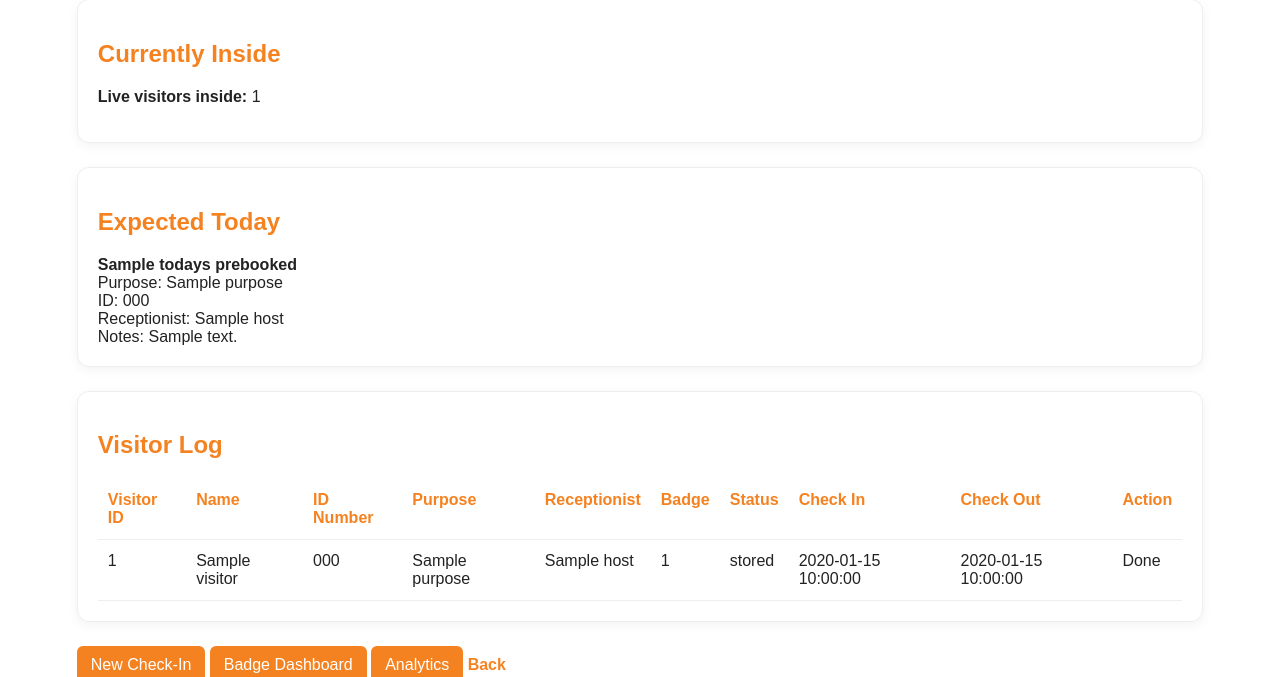
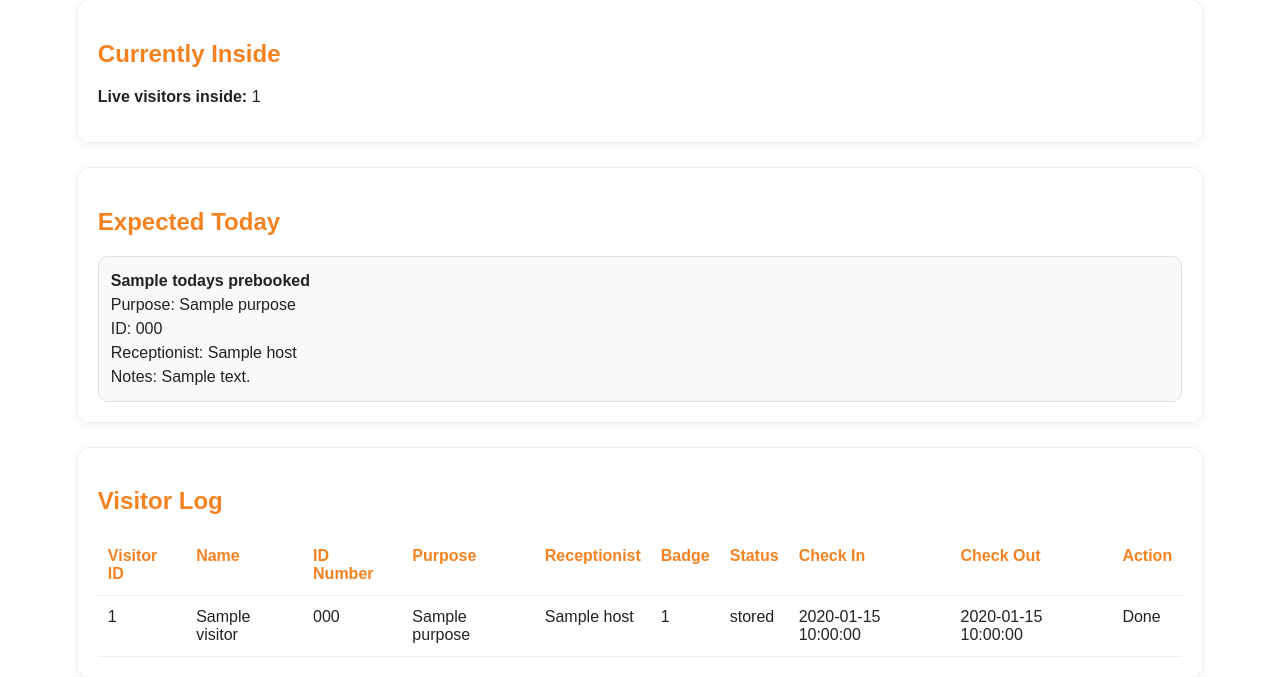
Before and after one commit to amberg710/visitor_delivery_demo-, a Flask app: template templates/visitors.html in a window 1280 px wide. Shown: the part 111-788 px from the top of the page. Run offline with Flask 3, Linux system fonts and the light colour scheme; the template is opened without the code that fills it: most values are stand-ins (such as "Sample title", 1, 10 or a date in 2020); parts of the project's set-up code (start-up, migrations or seed data) failed here and were passed over.

Commit message:
Update style.css

```diff
--- a/static/style.css
+++ b/static/style.css
@@ -203,3 +203,31 @@ select {
     font-size: 13px;
     opacity: 0.9;
 }
+.expected-list {
+    display: flex;
+    flex-direction: column;
+    gap: 12px;
+    margin-top: 10px;
+}
+
+.expected-item {
+    padding: 12px;
+    border: 1px solid #ddd;
+    border-radius: 10px;
+    background: #f9f9f9;
+    line-height: 1.5;
+}
+.expected-list {
+    display: flex;
+    flex-direction: column;
+    gap: 12px;
+    margin-top: 10px;
+}
+
+.expected-item {
+    padding: 12px;
+    border: 1px solid #ddd;
+    border-radius: 10px;
+    background: #f9f9f9;
+    line-height: 1.5;
+}
```
